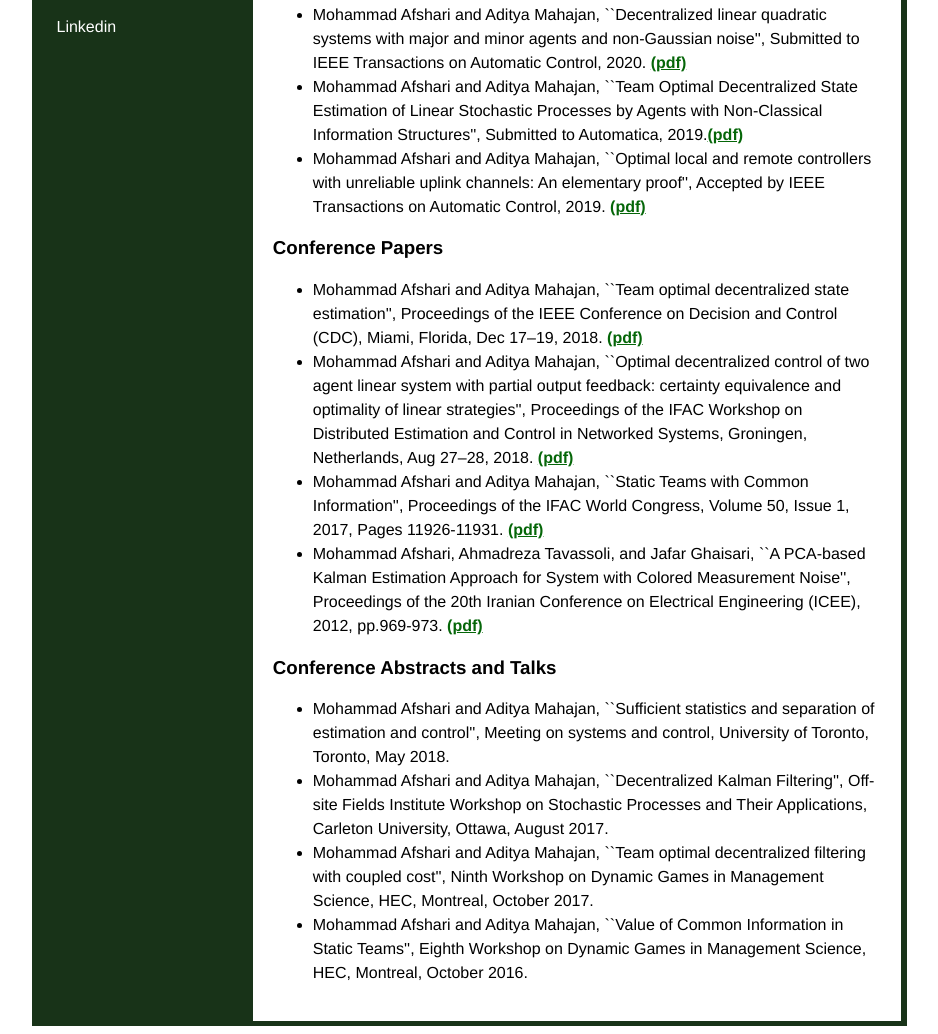
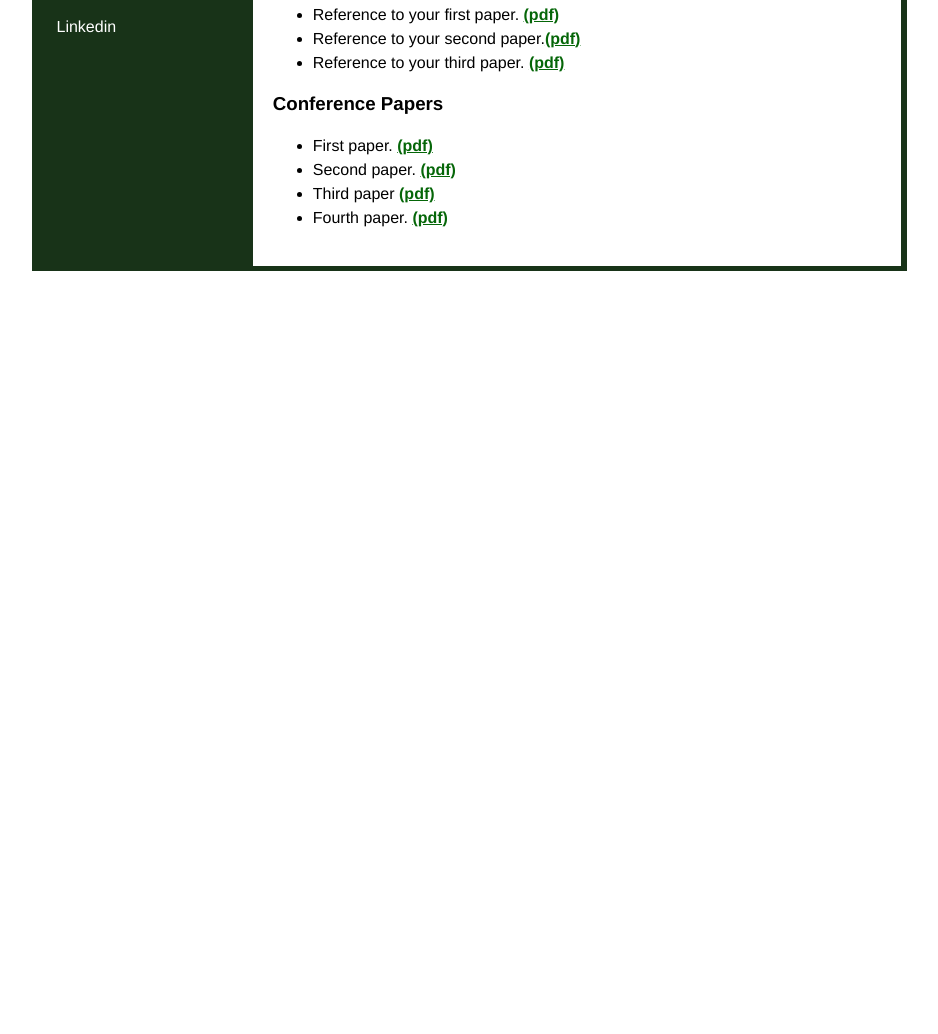
Before and after one commit to mohammad10787/personal-academic-webiste, a plain HTML site: page publication.html in a window 1280 px wide. Shown: the part 151-1185 px from the top of the page, without its empty margins (171-1109 px from the left). After the commit the page ends 800 px from the top, so only its background shows below. Drawn offline with Linux system fonts and the light colour scheme.

Commit message:
Update publication.html

```diff
--- a/publication.html
+++ b/publication.html
@@ -3,7 +3,7 @@
  <head>
   <meta charset="utf-8">
    <meta name="viewport" content="width=device-width, initial-scale=1, shrink-to-fit=no">
-	<title>Mohammad Afshari</title>
+   <title>YOUR-TITLE</title>
    <link href="style.css" rel="stylesheet" type="text/css">
  </head>
 
@@ -13,89 +13,40 @@
     <ul class="sidebar-nav">
      <li class="sidebar-brand">
      <a href="index.html" style="color:#FFFFFF"> Home </a></li>
-		 <li>
-		  <a href="publication.html" style="color:#FFFFFF">Publications</a></li>
-		 <li>
-		  <a href="activity.html" style="color:#FFFFFF">Activities</a></li>
-		 <!--<li>
-		  <a href="#" style="color:#FFFFFF">CV</a></li>-->
-		 <li>
-			<a href="https://ca.linkedin.com/in/mohammad-afshari"
-						style="color:#FFFFFF" target="_blank"> Linkedin</a> </li>
+     <li><a href="publication.html" style="color:#FFFFFF">Publications</a></li>
+     <li><a href="activity.html" style="color:#FFFFFF">Activities</a></li>
+     <li><a href="https://ca.linkedin.com/in/mohammad-afshari"style="color:#FFFFFF" target="_blank"> Linkedin</a></li>
     </ul>
    </div>
    <div class="page-content-wrapper">
     <h1>Publications</h1>
     <h3> Journal Papers </h3>
     <p><ul>
-	 <li>Mohammad Afshari and Aditya Mahajan, ``Decentralized linear quadratic
-     systems with major and minor agents and non-Gaussian noise'',
-     Submitted to IEEE Transactions on Automatic Control, 2020.
-   <b><a href="https://arxiv.org/abs/2004.11856"
+     <li>Reference to your first paper.
+     <b><a href="https://github.com/mohammad10787/personal-academic-webiste"
  	style="color:#056608" target="_blank">(pdf) </a></b></li>
-   <li>Mohammad Afshari and Aditya Mahajan, ``Team Optimal Decentralized State Estimation of
-	Linear Stochastic Processes by Agents with Non-Classical Information Structures'',
-	Submitted to Automatica, 2019.<b><a href="https://arxiv.org/abs/1903.12018"
+     <li>Reference to your second paper.<b><a href="https://github.com/mohammad10787/personal-academic-webiste"
 	style="color:#056608" target="_blank">(pdf) </a></b></li>
-	<li>Mohammad Afshari and Aditya Mahajan, ``Optimal local and remote controllers
-	with unreliable uplink channels: An elementary proof'',
-	Accepted by IEEE Transactions on Automatic Control, 2019.<b>
-	<a href="https://ieeexplore.ieee.org/document/8892495"
+	<li>Reference to your third paper.<b>
+	<a href="https://github.com/mohammad10787/personal-academic-webiste"
 	style="color:#056608" target="_blank">(pdf) </a></b></li>
     </ul>
     <h3> Conference Papers </h3>
     <ul>
- <li>Mohammad Afshari and Aditya Mahajan, ``Team optimal decentralized state estimation'',
- Proceedings of the IEEE Conference on Decision and Control (CDC), Miami,
- Florida, Dec 17–19, 2018.<b>
- <a href="https://ieeexplore.ieee.org/document/8619493"
+    <li>First paper.<b>
+    <a href="https://github.com/mohammad10787/personal-academic-webiste"
     style="color:#056608" target="_blank">(pdf) </a></b></li>
-<li>Mohammad Afshari and Aditya Mahajan, ``Optimal decentralized control of two
-						agent linear system with partial output feedback: certainty equivalence and
-						optimality of linear strategies'', Proceedings of the IFAC Workshop on Distributed
-						Estimation and Control in Networked Systems, Groningen, Netherlands, Aug 27–28, 2018.
-						<b>
-							<a href="https://www.sciencedirect.com/science/article/pii/S2405896318336061"
-						style="color:#056608" target="_blank">(pdf) </a></b>
-						</li>
-						<li>Mohammad Afshari and Aditya Mahajan, ``Static Teams with Common Information'',
-						Proceedings of the IFAC World Congress, Volume 50, Issue 1, 2017, Pages 11926-11931.
-						<b>
-							<a href="https://www.sciencedirect.com/science/article/pii/S2405896317320177"
-						style="color:#056608" target="_blank">(pdf) </a></b>
-						</li>
-						<li>Mohammad Afshari, Ahmadreza Tavassoli, and Jafar Ghaisari, ``A PCA-based Kalman
-						Estimation Approach for System with Colored Measurement Noise'', Proceedings of
-						the 20th Iranian Conference on Electrical Engineering (ICEE), 2012, pp.969-973.
-						<b>
-							<a href="https://ieeexplore.ieee.org/document/6292493"
-						style="color:#056608" target="_blank">(pdf) </a></b>
-						</li>
-					</ul>
-					<h3> Conference Abstracts and Talks </h3>
-					<ul>
-						<li>Mohammad Afshari and Aditya Mahajan, ``Sufficient statistics and separation
-						of estimation and control'', Meeting on systems and control,
-						University of Toronto, Toronto, May 2018.
-						</li>
-						<li>Mohammad Afshari and Aditya Mahajan, ``Decentralized Kalman Filtering'',
-						Off-site Fields Institute Workshop on Stochastic Processes and Their Applications,
-						Carleton University, Ottawa, August 2017.
-						</li>
-						<li>Mohammad Afshari and Aditya Mahajan, ``Team optimal decentralized
-						filtering with coupled cost'', Ninth Workshop on Dynamic Games in
-						Management Science, HEC, Montreal, October 2017.
-						</li>
-						<li>Mohammad Afshari and Aditya Mahajan, ``Value of Common Information in
-						Static Teams'', Eighth Workshop on Dynamic Games in Management Science,
-						HEC, Montreal, October 2016.
-						</li>
-					</ul>
-				</p>
-      </div>
-    </div>
+    <li>Second paper.<b>
+    <a href="https://github.com/mohammad10787/personal-academic-webiste"
+    style="color:#056608" target="_blank">(pdf) </a></b></li>
+    <li>Third paper<b>
+    <a href="https://github.com/mohammad10787/personal-academic-webiste"
+    style="color:#056608" target="_blank">(pdf) </a></b></li>
+    <li>Fourth paper.<b>
+    <a href="https://github.com/mohammad10787/personal-academic-webiste"
+       style="color:#056608" target="_blank">(pdf) </a></b></li>
+   </ul></p>
   </div>
  </div>
 </body>
 </html>
-</html>
```
Lines whose indentation alone changed are shown as unchanged.
